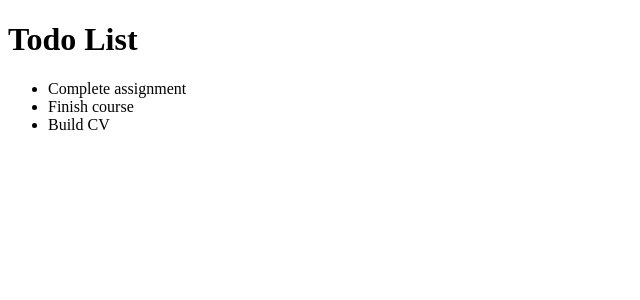
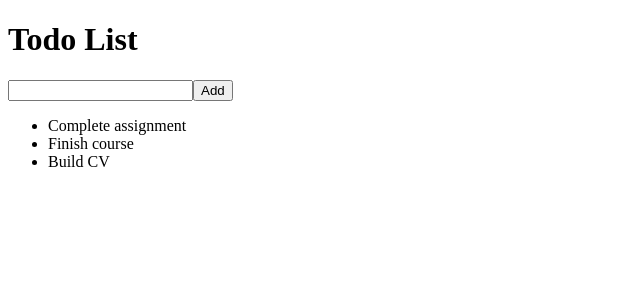
Before and after one commit to daria1911/react-todo, a React (Create React App) app: page / in a window 1280 px wide. Shown: the top 300 px of the page, without its empty margins (0-640 px from the left). Built offline with nearby package versions, Linux system fonts and the light colour scheme; the HTML template or start-up script is replaced by a standard one.

Commit message:
lesson_1_2

```diff
--- /dev/null
+++ b/src/AddTodoForm.js
@@ -0,0 +1,13 @@
+import React from "react";
+
+const AddTodoForm = () => {
+    return (
+        <form>
+            <label htmlFor="todoTitle"></label>
+            <input type="text" id="todoTitle"/>
+            <button type="submit">Add</button>
+        </form>
+    )
+}
+
+export default AddTodoForm
--- a/src/App.js
+++ b/src/App.js
@@ -1,30 +1,15 @@
 import React from 'react';
+import TodoList from "./TodoList";
+import AddTodoForm from "./AddTodoForm";
 
-
-let todoList = [
-    {
-        id: 1,
-        title: "Complete assignment"
-    },
-    {
-        id: 2,
-        title: "Finish course"
-    },
-    {
-        id: 3,
-        title: "Build CV"
-    }
-]
 
 function App() {
   return (
       <>
         <h1>Todo List</h1>
-        <ul>
-            {todoList.map( (item) => <li key={item.id}>{item.title}</li>)}
-        </ul>
+          <AddTodoForm/>
+          <TodoList/>
       </>
-
   );
 }
 
--- /dev/null
+++ b/src/TodoList.js
@@ -0,0 +1,25 @@
+import React from "react";
+let todoList = [
+    {
+        id: 1,
+        title: "Complete assignment"
+    },
+    {
+        id: 2,
+        title: "Finish course"
+    },
+    {
+        id: 3,
+        title: "Build CV"
+    }
+]
+
+const TodoList = () => {
+    return (
+        <ul>
+            {todoList.map( (item) => <li key={item.id}>{item.title}</li>)}
+        </ul>
+    )
+}
+
+export default TodoList
```
